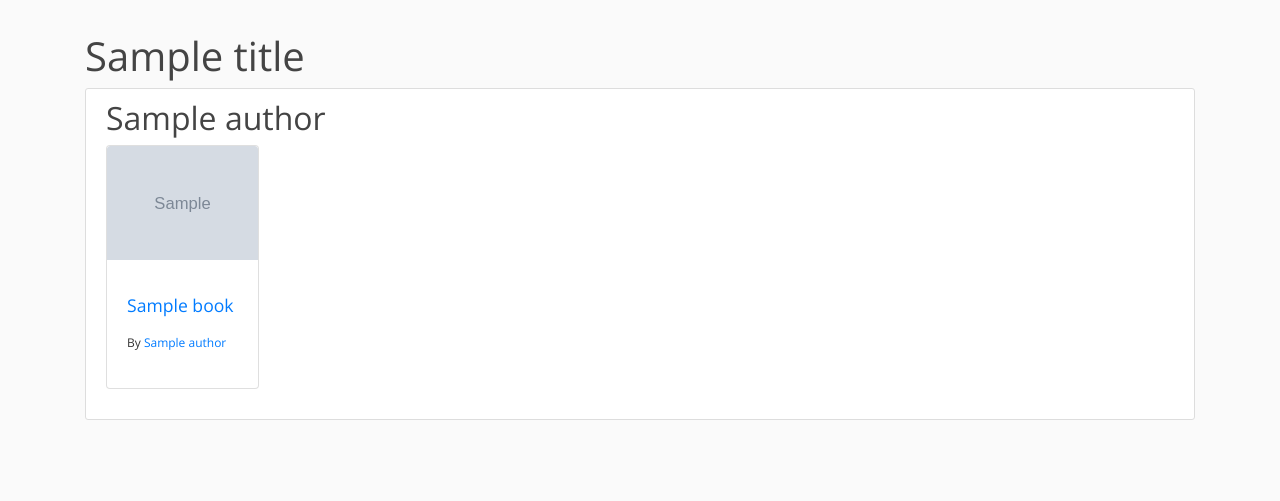
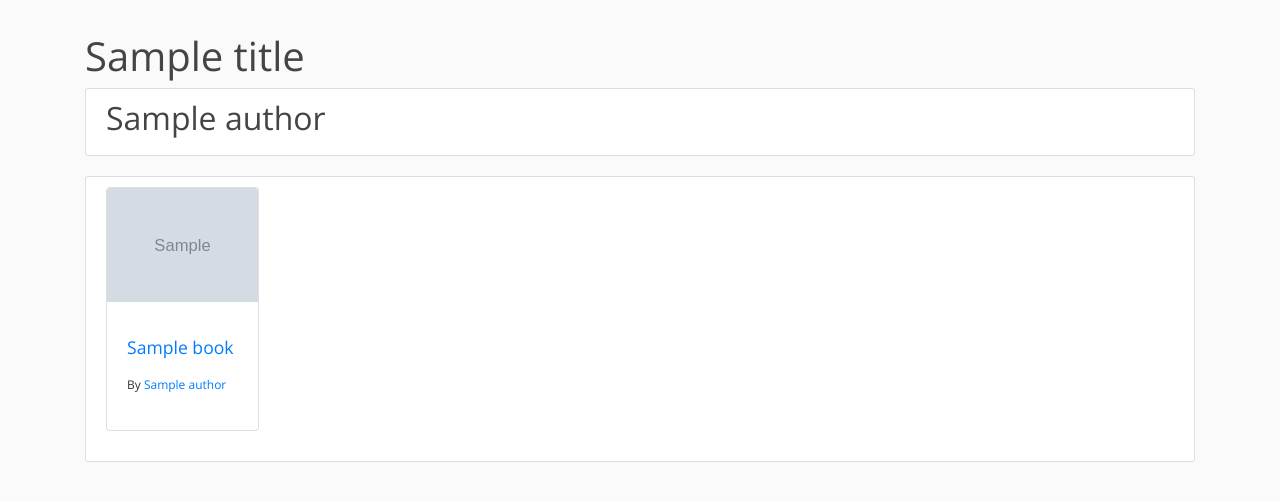
Before and after one commit to shunlog/neolibrary, a Flask app: template neolibrary/templates/author.html in a window 1280 px wide. Shown: the part 56-557 px from the top of the page. Run offline with Flask 2, Linux system fonts and the light colour scheme; the template is opened without the code that fills it: most values are stand-ins (such as "Sample title", 1, 10 or a date in 2020); grey boxes marked "Sample" are stand-in pictures; some libraries are stand-ins or nearby versions.

Commit message:
Refactor the author's books page

```diff
--- a/neolibrary/templates/author.html
+++ b/neolibrary/templates/author.html
@@ -1,23 +1,22 @@
 {% extends "layout.html" %}
 {% import 'book_card.html' as bk %}
 {% block content %}
-<article class="media content-section">
-
-  <div class="media-body">
+<div class="content-section">
+  <h2 >{{ author.name }}</h2>
   {% if current_user.is_admin %}
-    <div class="article-metadata">
+  <div>
     <a class="btn btn-secondary btn-sm mt-1 mb-1" href="{{ url_for('authors.update_author', author_id=author_id) }}">Update</a>
     <button type="button" class="btn btn-danger btn-sm m-1" data-toggle="modal" data-target="#deleteModal">Delete</button>
   </div>
   {% endif %}
-    <h2 class="article-title">{{ author.name }}</h2>
+</div>
+<div class="content-section">
     <div class="row">
       {% for book in author.books %}
       {{ bk.book_card(book) }}
       {% endfor%}
     </div>
 </div>
-</article>
 <!-- Modal -->
 <div class="modal fade" id="deleteModal" tabindex="-1" role="dialog" aria-labelledby="deleteModalLabel" aria-hidden="true">
   <div class="modal-dialog" role="document">
```
Lines whose indentation alone changed are shown as unchanged.
